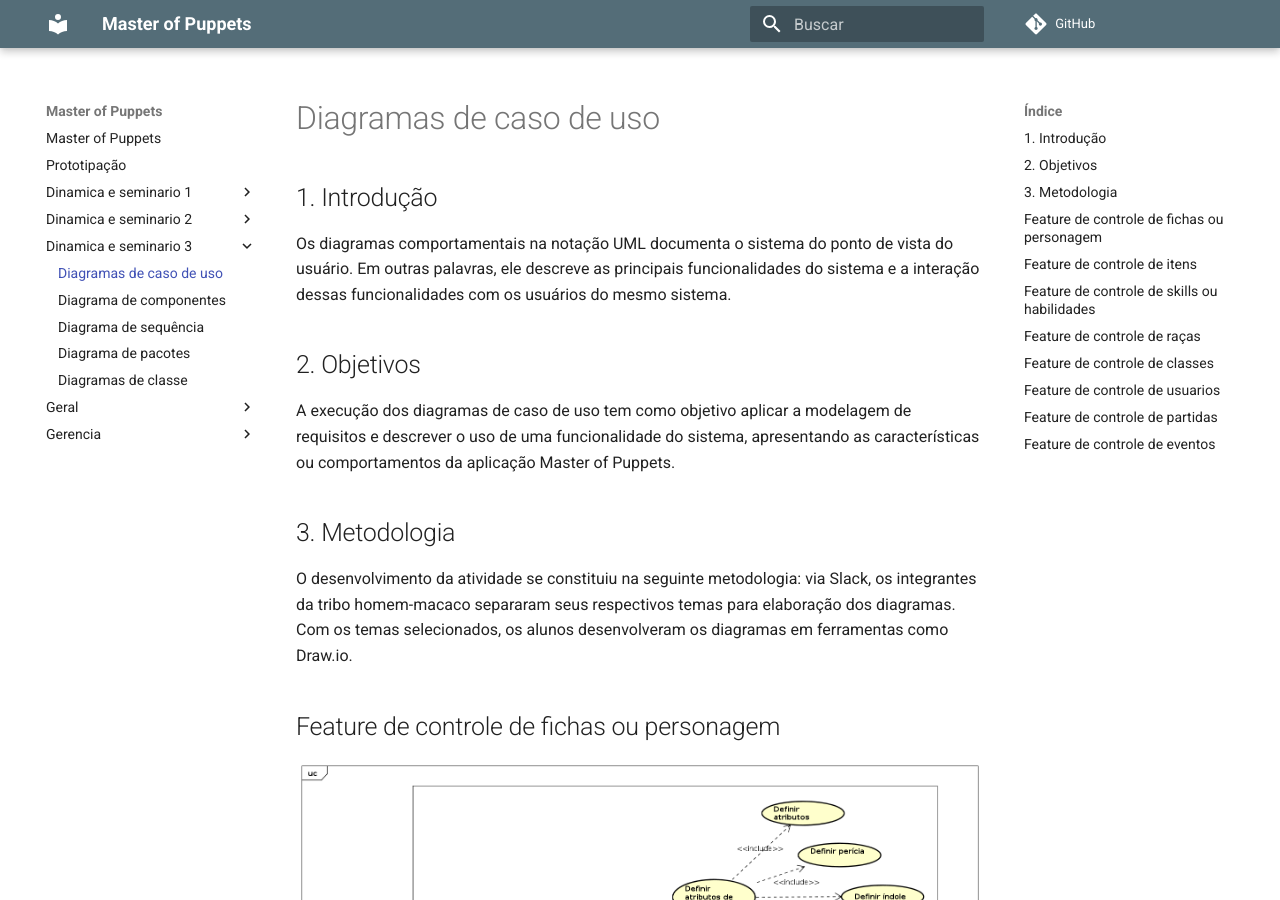
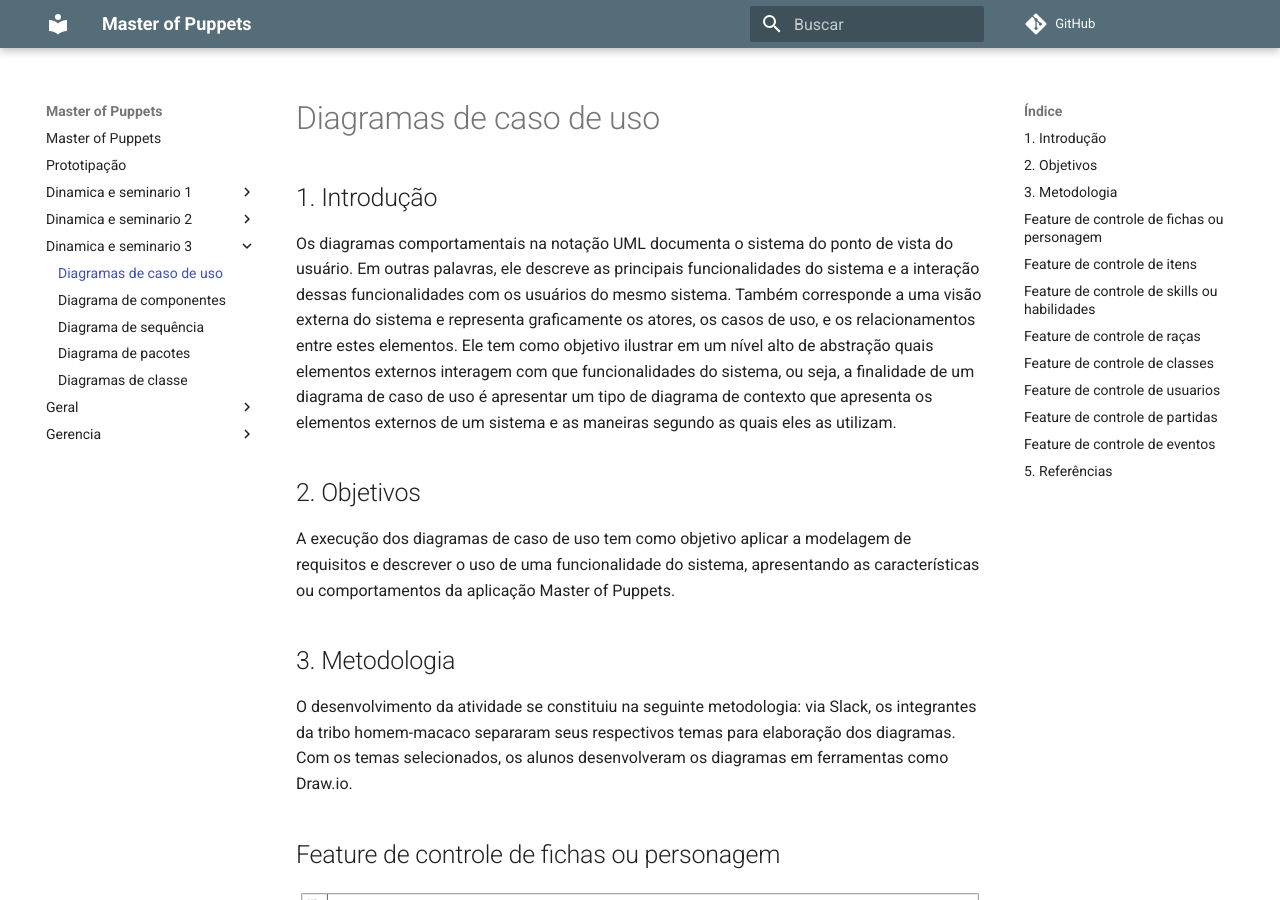
Before and after one commit to desenho-de-software-2019-02/Documentation, an MkDocs documentation site: the page built from docs/dinamica_e_seminario_3/casos_de_uso.md, in a window 1280 px wide and 900 px high. Built offline with MkDocs 1.6.1 and Material for MkDocs 9.7.7, drawn with Linux system fonts in a browser that asks for light colours; comment, search, counter and statistics services are not loaded; some of the changed text lies outside the part shown.

Commit message:
Updating casos_de_uso

```diff
--- a/docs/dinamica_e_seminario_3/casos_de_uso.md
+++ b/docs/dinamica_e_seminario_3/casos_de_uso.md
@@ -1,7 +1,7 @@
 # Diagramas de caso de uso
 
 ## 1. Introdução
-Os diagramas comportamentais na notação UML documenta o sistema do ponto de vista do usuário. Em outras palavras, ele descreve as principais funcionalidades do sistema e a interação dessas funcionalidades com os usuários do mesmo sistema.
+Os diagramas comportamentais na notação UML documenta o sistema do ponto de vista do usuário. Em outras palavras, ele descreve as principais funcionalidades do sistema e a interação dessas funcionalidades com os usuários do mesmo sistema. Também corresponde a uma visão externa do sistema e representa graficamente os atores, os casos de uso, e os relacionamentos entre estes elementos. Ele tem como objetivo ilustrar em um nível alto de abstração quais elementos externos interagem com que funcionalidades do sistema, ou seja, a finalidade de um diagrama de caso de uso é apresentar um tipo de diagrama de contexto que apresenta os elementos externos de um sistema e as maneiras segundo as quais eles as utilizam.
 
 ## 2. Objetivos
 A execução dos diagramas de caso de uso tem como objetivo aplicar a modelagem de requisitos e descrever o uso de uma funcionalidade do sistema, apresentando as características ou comportamentos da aplicação Master of Puppets.
@@ -104,3 +104,7 @@ O desenvolvimento da atividade se constituiu na seguinte metodologia: via Slack,
 |**Versão**| 1.0 |
 | **Autor** | Guilherme de Lyra |
 | **Data** | 15/09/2019 |
+
+
+## 5. Referências
+* Vazquez, Carlos; Simões, Guilherme (2016). Engenharia de Requisitos: Software Orientado ao Negócio.
```
